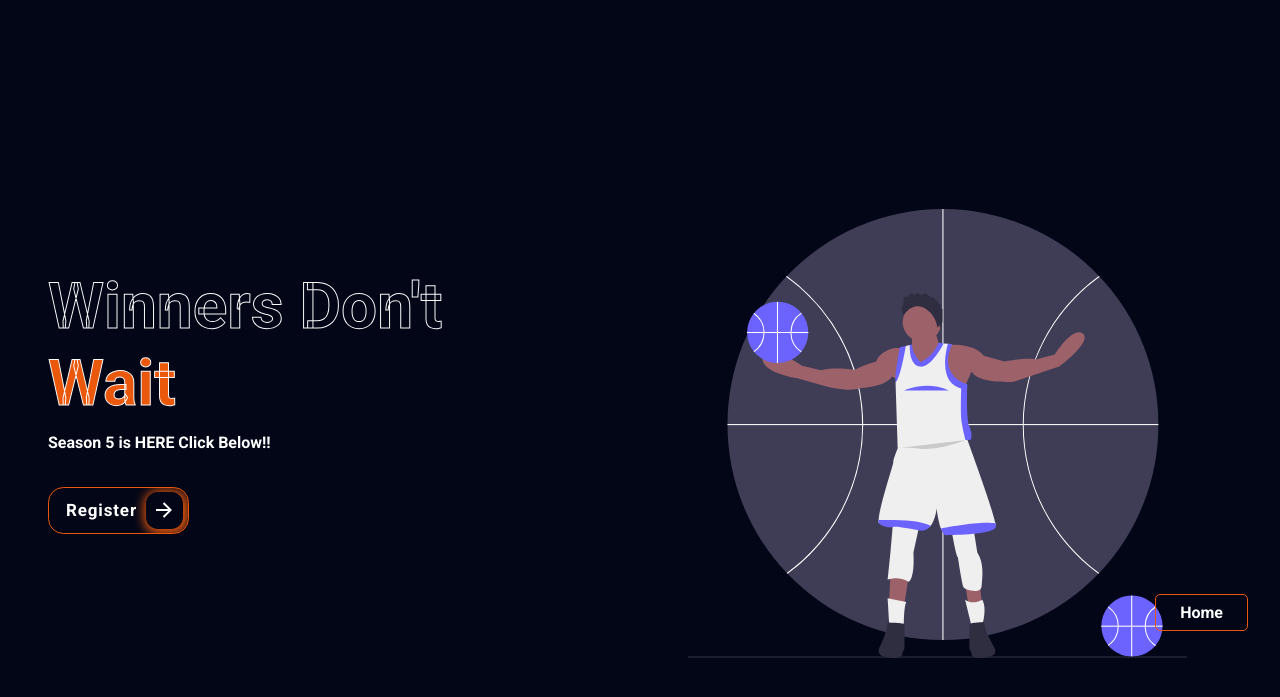
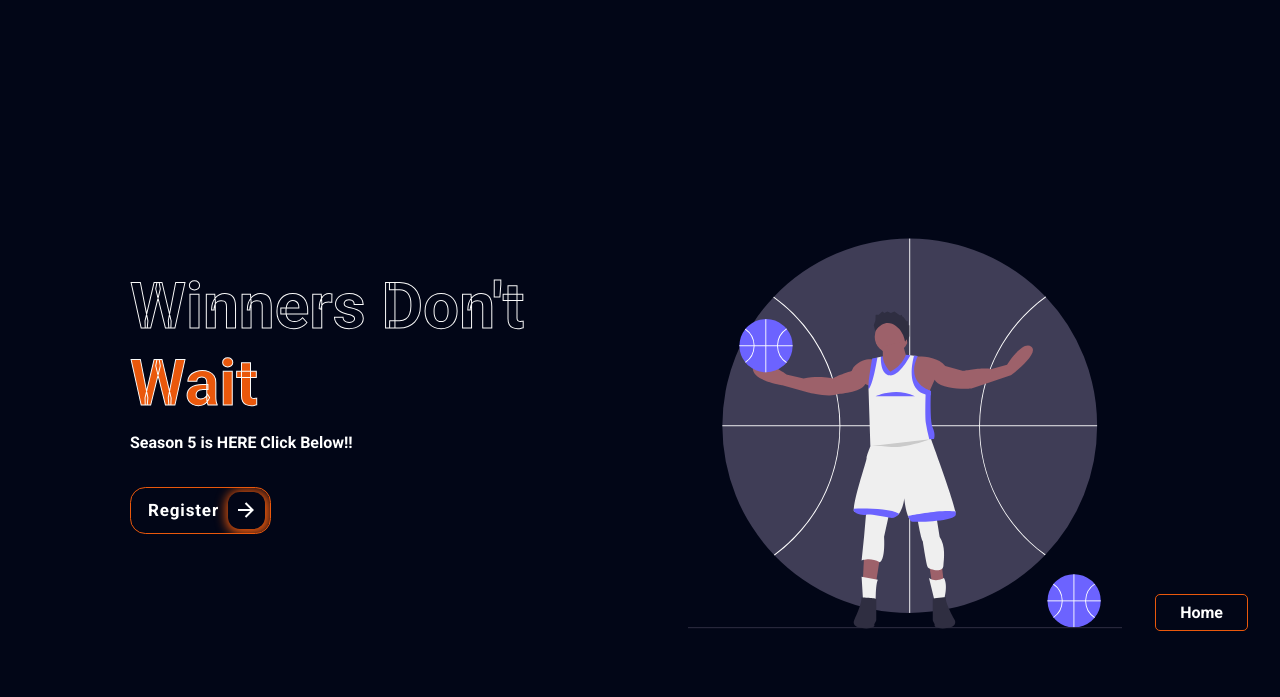
Before and after one commit to Imagine206/E-F-, a plain HTML site: page index.html in a window 1280 px wide. Shown: the part 127-824 px from the top of the page. Drawn offline with nearby package versions, Linux system fonts and the light colour scheme.

Commit message:
trying to add bootstrap

```diff
--- a/index.html
+++ b/index.html
@@ -91,7 +91,7 @@
             <!--------------------------------------------END OF NAVIGATION MENU-------------------------------------------------------------->
              <!--------------------------------------------THIS IS THE HERO SECTION------------------------------------------------------------>
               <section class="heroContainer">
-        <div class="main-container">
+        <div class="main-container container">
           <div class="h1-content">
             <h1 class="h1-hero">Winners Don't <span> Wait</span></h1>
             <p>Season 5 is HERE Click Below!!</p>
```
